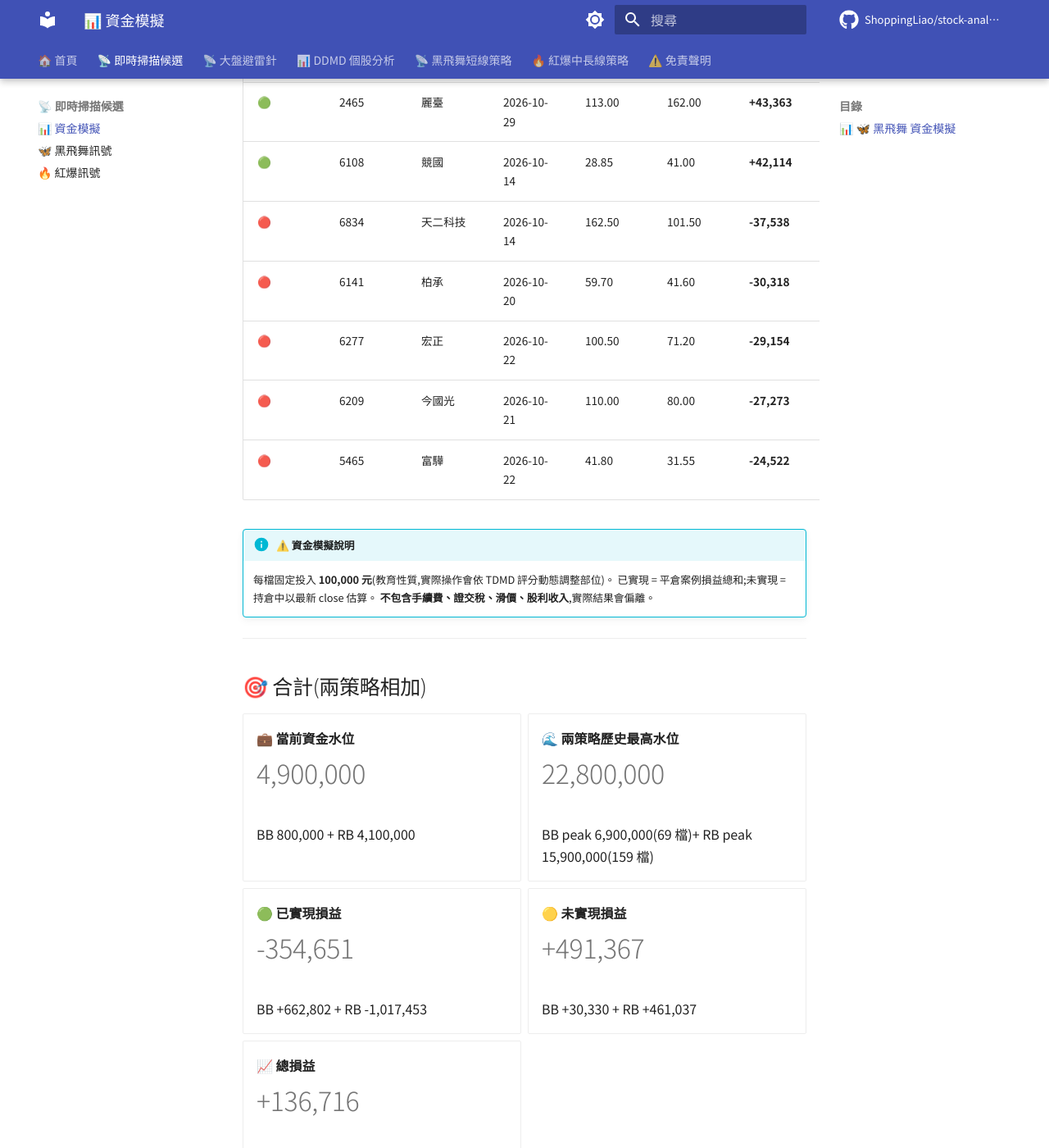
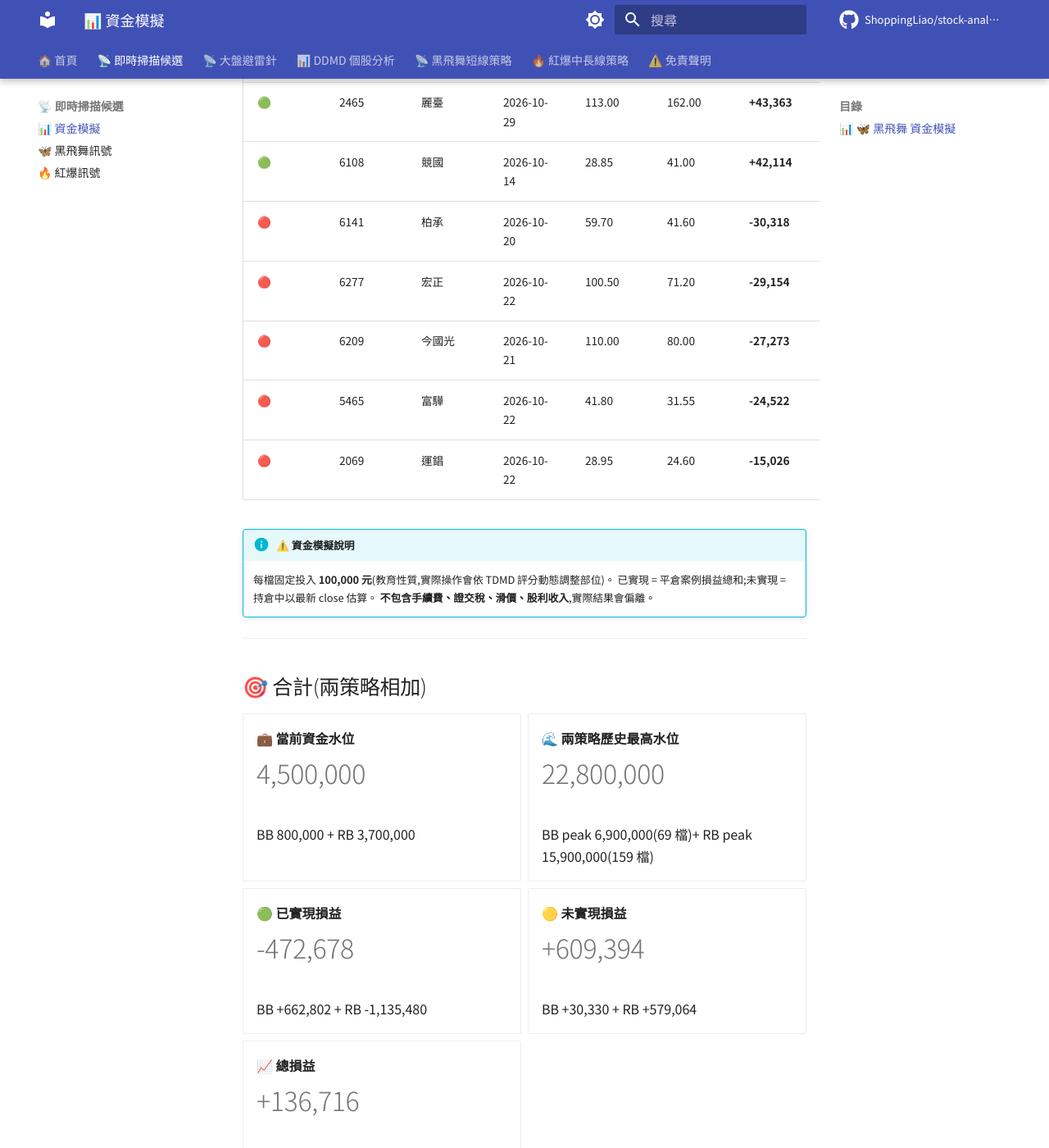
Before and after one commit to ShoppingLiao/stock-analysis-public, an MkDocs documentation site: the page built from docs/signals_capital.md, in a window 1280 px wide and 1400 px high, scrolled down 3125 px. Shown: the whole window at 82% size. Built offline with MkDocs 1.6.1 and Material for MkDocs 9.7.7, drawn with Linux system fonts in a browser that asks for light colours; comment, search, counter and statistics services are not loaded; some of the changed text lies outside the part shown.

Commit message:
docs(signals): update BB + RB + capital (2026-11-13)

```diff
--- a/docs/signals_capital.md
+++ b/docs/signals_capital.md
@@ -77,9 +77,9 @@
 
 -   **💼 當前資金水位**
 
-    # 4,100,000
+    # 3,700,000
 
-    持倉 41 檔 × 100,000
+    持倉 37 檔 × 100,000
 
 -   **🌊 歷史最高水位**
 
@@ -89,15 +89,15 @@
 
 -   **🟢 已實現損益**
 
-    # -1,017,453
+    # -1,135,480
 
-    勝率 29.3% / 297 檔已平倉
+    勝率 28.7% / 303 檔已平倉
 
 -   **🟡 未實現損益**
 
-    # +461,037
+    # +579,064
 
-    持倉 41 檔(現價 vs 進場價)
+    持倉 37 檔(現價 vs 進場價)
 
 -   **📉 總損益**
 
@@ -107,7 +107,7 @@
 
 </div>
 
-> **💡 解讀**:這個策略歷史上**同時最多持有 159 檔**(在 2026-06-23),代表「玩這個策略至少要準備 **15,900,000 元**」才不會因資金不夠錯過訊號。當前只佔用 4,100,000(41 檔)。
+> **💡 解讀**:這個策略歷史上**同時最多持有 159 檔**(在 2026-06-23),代表「玩這個策略至少要準備 **15,900,000 元**」才不會因資金不夠錯過訊號。當前只佔用 3,700,000(37 檔)。
 
 ### 持倉中 — Top 5 獲利 / 虧損
 
@@ -118,11 +118,11 @@
 | 🟢 | 8099 | 大世科 | 2026-10-30 | 111.50 | 182.00 | **+63,229** | **+63.23%** |
 | 🟢 | 2465 | 麗臺 | 2026-10-29 | 113.00 | 162.00 | **+43,363** | **+43.36%** |
 | 🟢 | 6108 | 競國 | 2026-10-14 | 28.85 | 41.00 | **+42,114** | **+42.11%** |
-| 🔴 | 6834 | 天二科技 | 2026-10-14 | 162.50 | 101.50 | **-37,538** | **-37.54%** |
 | 🔴 | 6141 | 柏承 | 2026-10-20 | 59.70 | 41.60 | **-30,318** | **-30.32%** |
 | 🔴 | 6277 | 宏正 | 2026-10-22 | 100.50 | 71.20 | **-29,154** | **-29.15%** |
 | 🔴 | 6209 | 今國光 | 2026-10-21 | 110.00 | 80.00 | **-27,273** | **-27.27%** |
 | 🔴 | 5465 | 富驊 | 2026-10-22 | 41.80 | 31.55 | **-24,522** | **-24.52%** |
+| 🔴 | 2069 | 運錩 | 2026-10-22 | 28.95 | 24.60 | **-15,026** | **-15.03%** |
 
 !!! info "⚠️ 資金模擬說明"
     每檔固定投入 **100,000 元**(教育性質,實際操作會依 TDMD 評分動態調整部位)。
@@ -137,9 +137,9 @@
 
 -   **💼 當前資金水位**
 
-    # 4,900,000
+    # 4,500,000
 
-    BB 800,000 + RB 4,100,000
+    BB 800,000 + RB 3,700,000
 
 -   **🌊 兩策略歷史最高水位**
 
@@ -149,15 +149,15 @@
 
 -   **🟢 已實現損益**
 
-    # -354,651
+    # -472,678
 
-    BB +662,802 + RB -1,017,453
+    BB +662,802 + RB -1,135,480
 
 -   **🟡 未實現損益**
 
-    # +491,367
+    # +609,394
 
-    BB +30,330 + RB +461,037
+    BB +30,330 + RB +579,064
 
 -   **📈 總損益**
 
```
Also changed, not shown: docs/signals_red_burst.md (+49 -58 lines).
